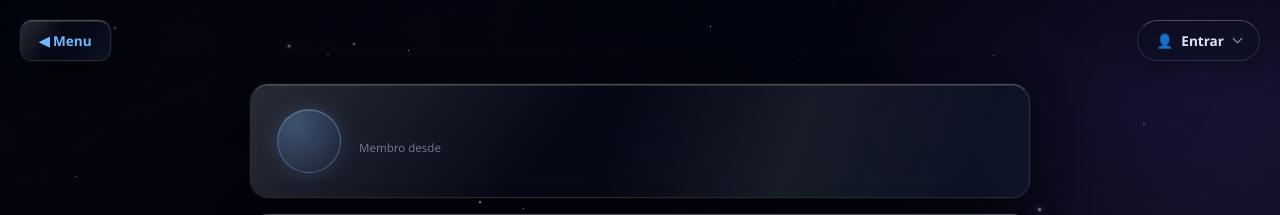
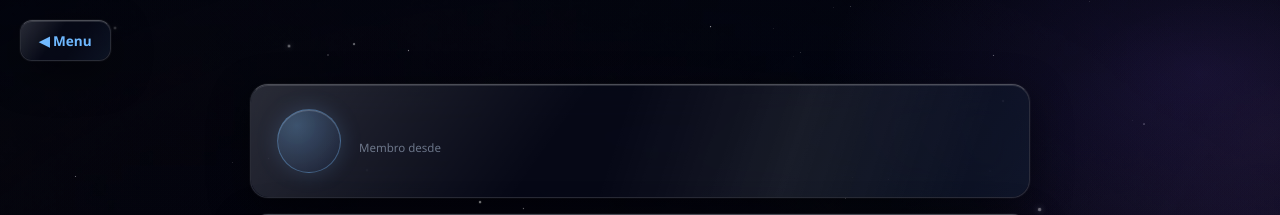
Before and after one commit to diogklmao/AstroGuide, a Flask app: template templates/perfil.html in a window 1280 px wide. Shown: the top 215 px of the page. Run offline with Flask 3, Linux system fonts and the light colour scheme; the template is opened without the code that fills it, so the values that code supplies are empty.

Commit message:
Ajustes.

```diff
--- a/static/css/conta.css
+++ b/static/css/conta.css
@@ -7,7 +7,11 @@
    O botão continua presente no menu e na aplicação (é carregado pelas três),
    e continua a fazer canto com o botão de voltar (em cima à esquerda) e com o
    de configurações (em baixo à direita), para não tapar nada. Usa os tokens do
-   glass.css para ser do mesmo material que o resto da UI. */
+   glass.css para ser do mesmo material que o resto da UI.
+
+   Esconde-se onde já não há para onde ir: no Observatório, no VR (os dois
+   modos imersivos) e no próprio perfil — quem está na conta não precisa do
+   botão que leva à conta. */
 
 /* O que este botão é agora: uma porta. Não abre nada por cima da página —
    leva ao /perfil, e quem não tem sessão é a página de entrada que o recebe
@@ -96,3 +100,15 @@
 body.vr-ativo #btn-conta {
     display: none;
 }
+
+
+/* ── Perfil: dentro da conta, sem botão de conta ──────────────────────── */
+/* Quem está no /perfil já está dentro da conta — o botão do canto dizia "A tua
+   conta" para levar a onde o utilizador já se encontrava, e ainda por cima
+   ficava a tapar o canto do próprio perfil. É a mesma regra dos dois modos
+   imersivos logo acima: já não há para onde ir, por isso o botão some-se.
+   A saída continua a ser o "◀ Menu" (e o link de voltar) do perfil.
+   A classe é a do <body> do perfil.html — página que carrega o conta.css. */
+body.page-perfil #btn-conta {
+    display: none;
+}
```
